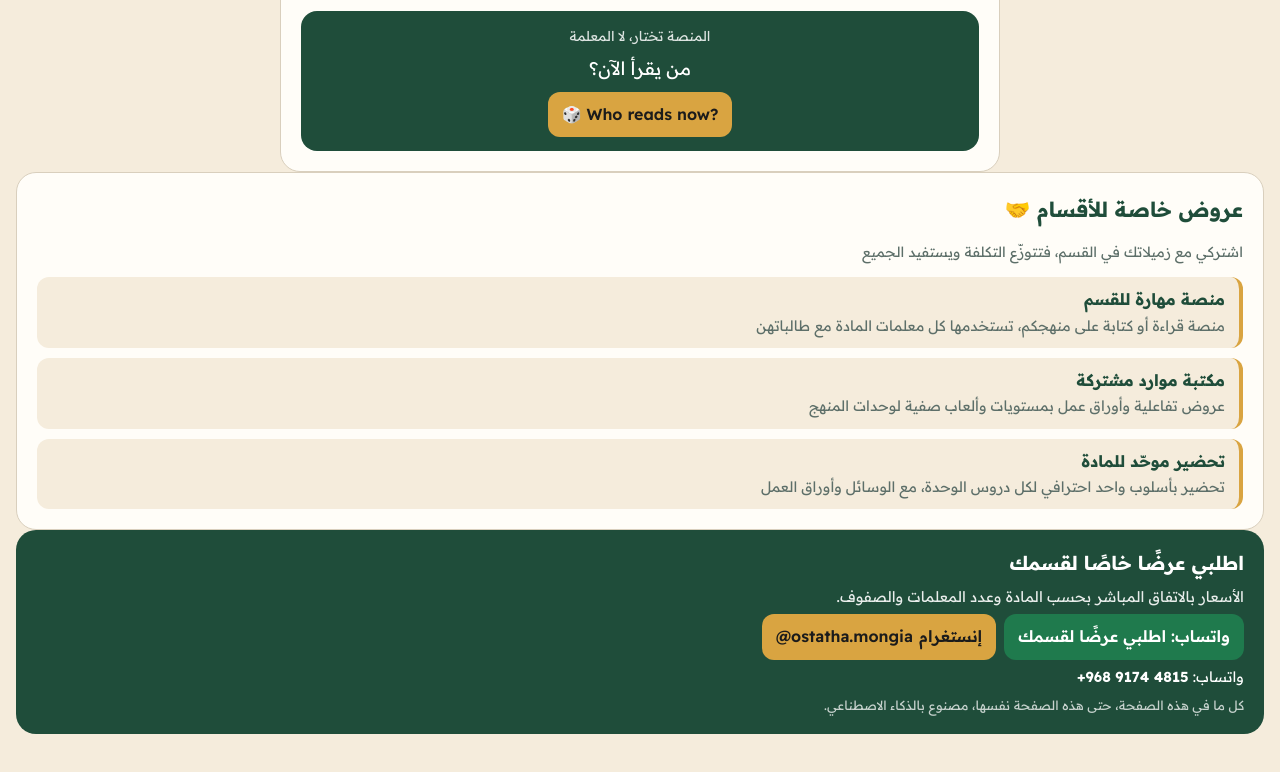
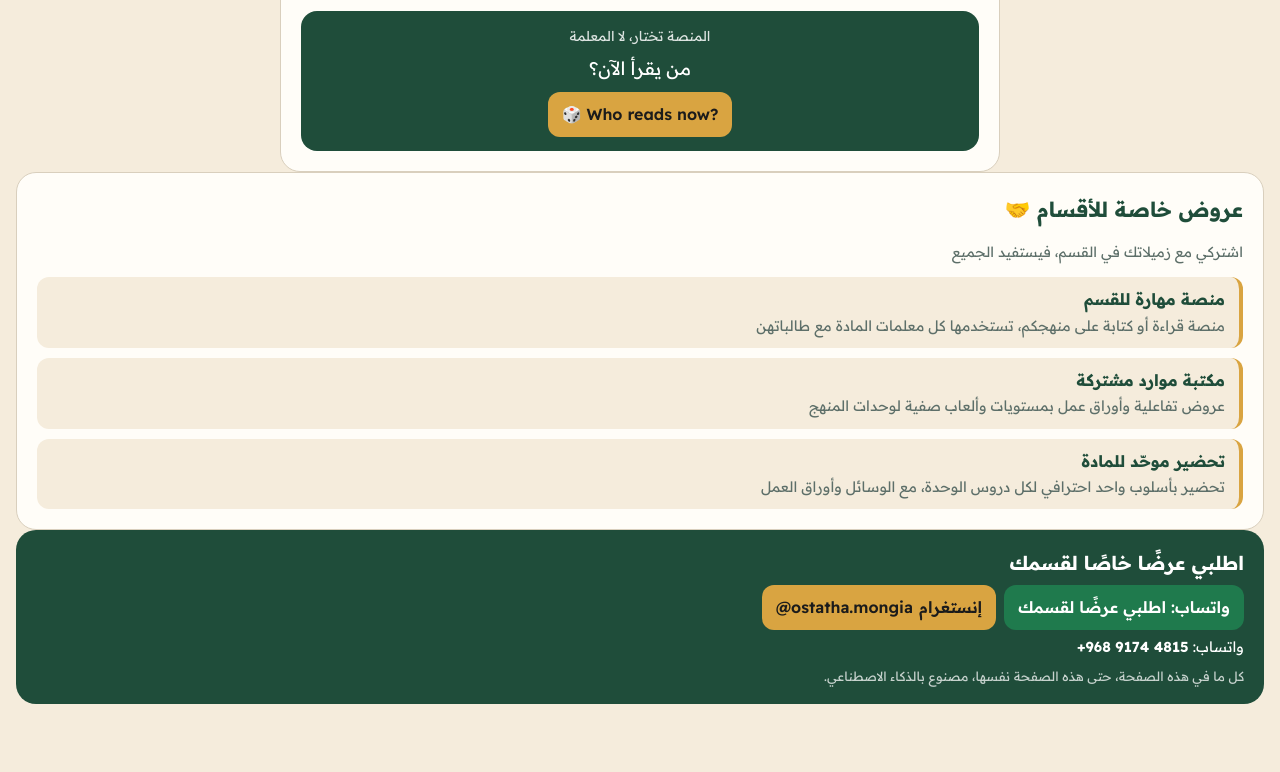
Before and after one commit to mongia-spec/reading-race, a plain HTML site: page portfolio/index.html in a window 1280 px wide. Shown: the part 2197-2969 px from the top of the page. After the commit the page ends 2941 px from the top, so only its background shows below. Drawn offline with Linux system fonts and the light colour scheme.

Commit message:
Remove price mentions from portfolio page
Co-Authored-By: Claude Opus 5.5 <noreply@anthropic.com>
Claude-Session: https://claude.ai/code/session_01TM5xzCQkCE3MJweMkhpitz

```diff
--- a/portfolio/index.html
+++ b/portfolio/index.html
@@ -249,7 +249,7 @@ footer a{color:#fff;font-weight:600}
 
   <section class="panel ar">
     <h2>عروض خاصة للأقسام 🤝</h2>
-    <p class="hint">اشتركي مع زميلاتك في القسم، فتتوزّع التكلفة ويستفيد الجميع</p>
+    <p class="hint">اشتركي مع زميلاتك في القسم، فيستفيد الجميع</p>
     <div class="packs">
       <div class="pack"><b>منصة مهارة للقسم</b><span>منصة قراءة أو كتابة على منهجكم، تستخدمها كل معلمات المادة مع طالباتهن</span></div>
       <div class="pack"><b>مكتبة موارد مشتركة</b><span>عروض تفاعلية وأوراق عمل بمستويات وألعاب صفية لوحدات المنهج</span></div>
@@ -259,7 +259,6 @@ footer a{color:#fff;font-weight:600}
 
   <footer class="ar">
     <p style="font-weight:700;font-size:1.2rem;margin:0">اطلبي عرضًا خاصًا لقسمك</p>
-    <p style="font-size:.92rem;opacity:.9;margin:0">الأسعار بالاتفاق المباشر بحسب المادة وعدد المعلمات والصفوف.</p>
     <div class="contact">
       <a class="btn wa" href="https://wa.me/96891744815?text=%D8%A7%D9%84%D8%B3%D9%84%D8%A7%D9%85%20%D8%B9%D9%84%D9%8A%D9%83%D9%85%20%D8%A3%D8%B3%D8%AA%D8%A7%D8%B0%D8%A9%20%D9%85%D9%86%D8%AC%D9%8A%D8%A9%D8%8C%20%D8%B4%D8%A7%D9%87%D8%AF%D8%AA%20%D8%B9%D8%B1%D8%B6%D9%83%20%D9%81%D9%8A%20%D8%A7%D9%84%D9%88%D8%B1%D8%B4%D8%A9%20%D9%88%D8%A3%D8%B1%D9%8A%D8%AF%20%D8%B9%D8%B1%D8%B6%D9%8B%D8%A7%20%D9%84%D9%82%D8%B3%D9%85%20" target="_blank" rel="noopener">واتساب: اطلبي عرضًا لقسمك</a>
       <a class="btn gold" href="https://instagram.com/ostatha.mongia" target="_blank" rel="noopener">إنستغرام <span dir="ltr">@ostatha.mongia</span></a>
```
